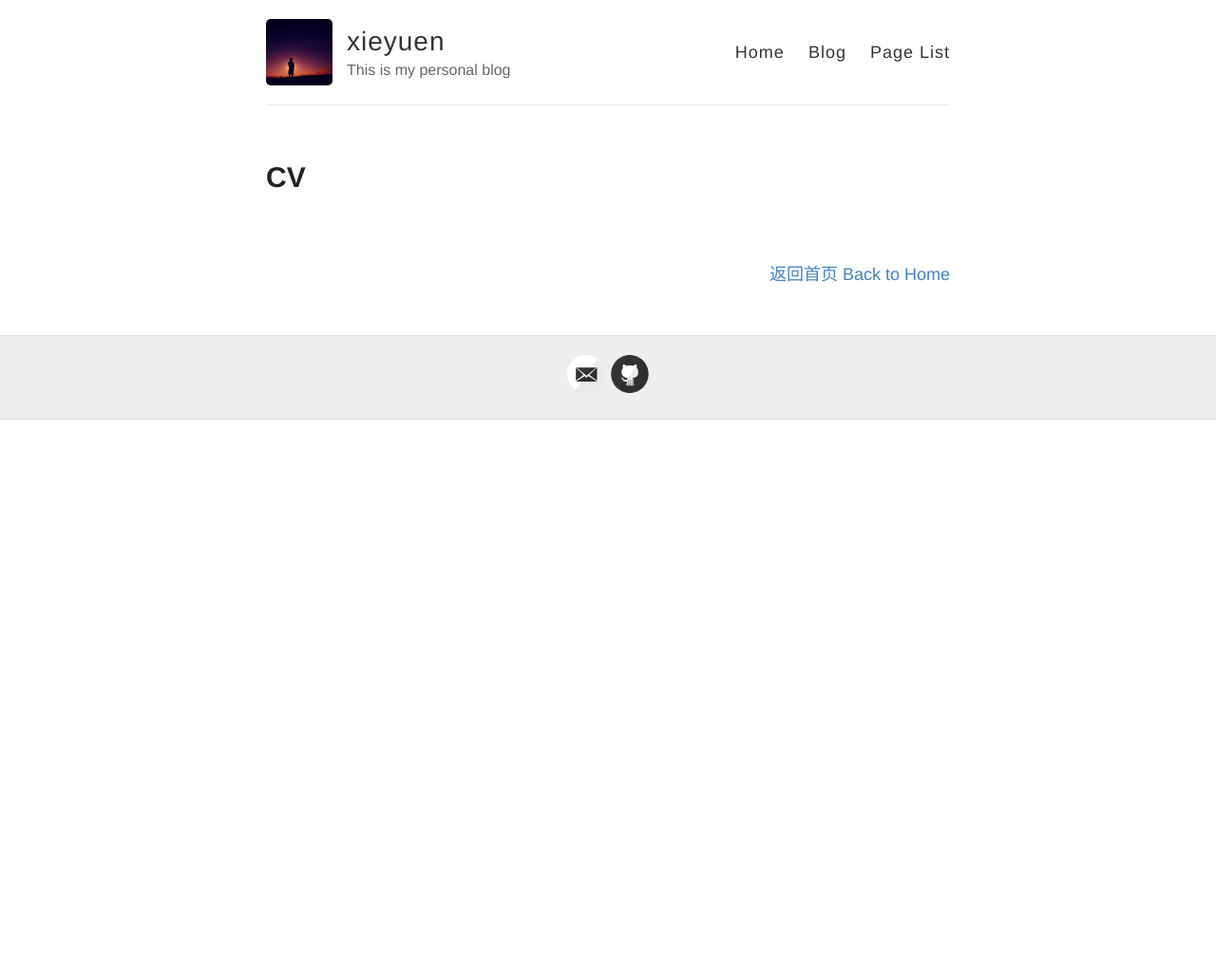
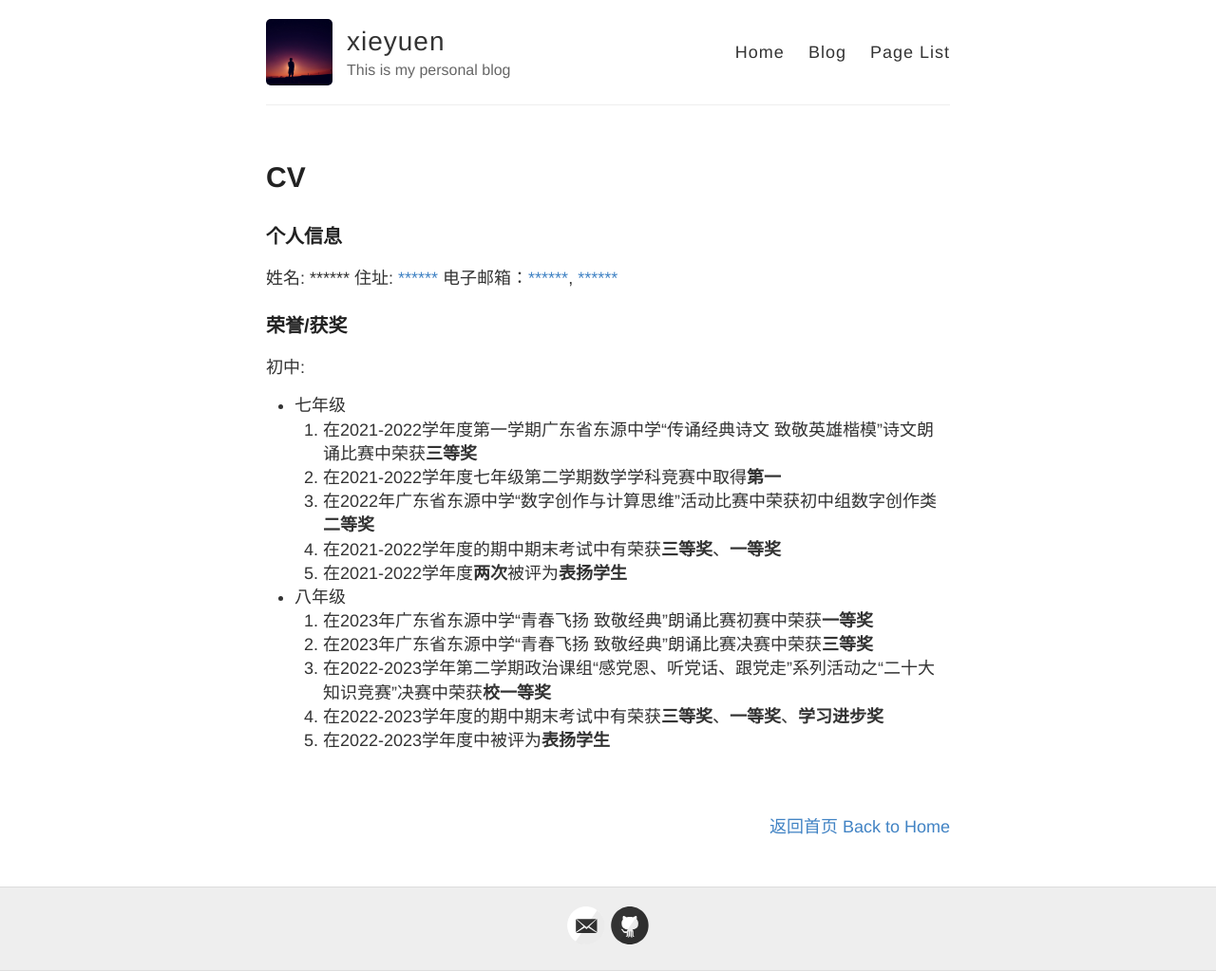
Before and after one commit to xieyuen/blog.github.io, a Jekyll site: the page built from cv.md, in a window 1280 px wide. Shown: the whole page at 95% size. Built offline with Jekyll 4.4.1, drawn with Linux system fonts in a browser that asks for light colours; before the commit the page ends 900 px from its top, so only the background shows below that.

Commit message:
Update cv.md

```diff
--- a/cv.md
+++ b/cv.md
@@ -3,3 +3,25 @@ layout: page
 title: CV
 permalink: /pages/cv/
 ---
+
+### 个人信息
+
+姓名: \*\*\*\*\*\*
+住址: [\*\*\*\*\*\*](<> "广东省河源市东源县")
+电子邮箱：[\*\*\*\*\*\*](<xieyuenol@outlook.com>), [\*\*\*\*\*\*](<xieyuenhm@hotmail.com>)
+
+### 荣誉/获奖
+
+初中:
+- 七年级
+    1. 在2021-2022学年度第一学期广东省东源中学“传诵经典诗文 致敬英雄楷模”诗文朗诵比赛中荣获**三等奖**
+    2. 在2021-2022学年度七年级第二学期数学学科竞赛中取得**第一**
+    3. 在2022年广东省东源中学“数字创作与计算思维”活动比赛中荣获初中组数字创作类**二等奖**
+    4. 在2021-2022学年度的期中期末考试中有荣获**三等奖**、**一等奖**
+    5. 在2021-2022学年度**两次**被评为**表扬学生**
+- 八年级
+    1. 在2023年广东省东源中学“青春飞扬 致敬经典”朗诵比赛初赛中荣获**一等奖**
+    2. 在2023年广东省东源中学“青春飞扬 致敬经典”朗诵比赛决赛中荣获**三等奖**
+    3. 在2022-2023学年第二学期政治课组“感党恩、听党话、跟党走”系列活动之“二十大知识竞赛”决赛中荣获**校一等奖**
+    4. 在2022-2023学年度的期中期末考试中有荣获**三等奖**、**一等奖**、**学习进步奖**
+    5. 在2022-2023学年度中被评为**表扬学生**
```
